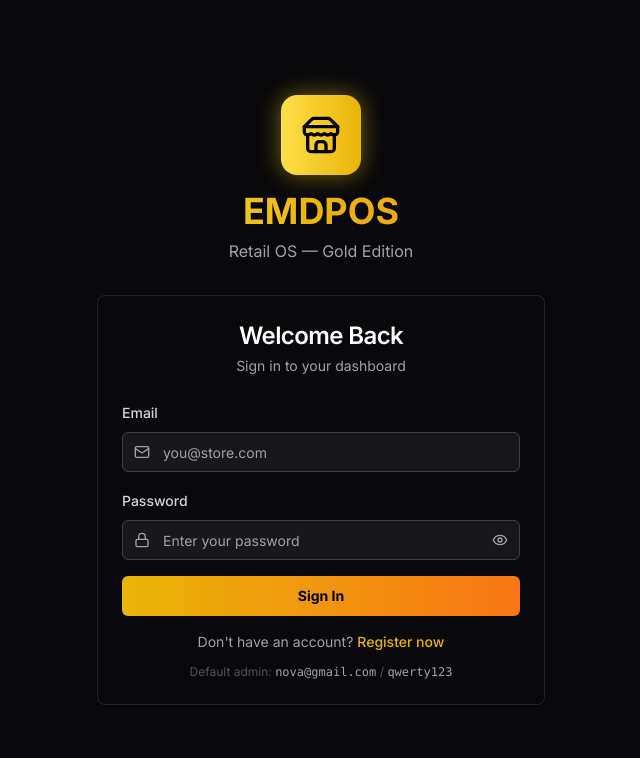
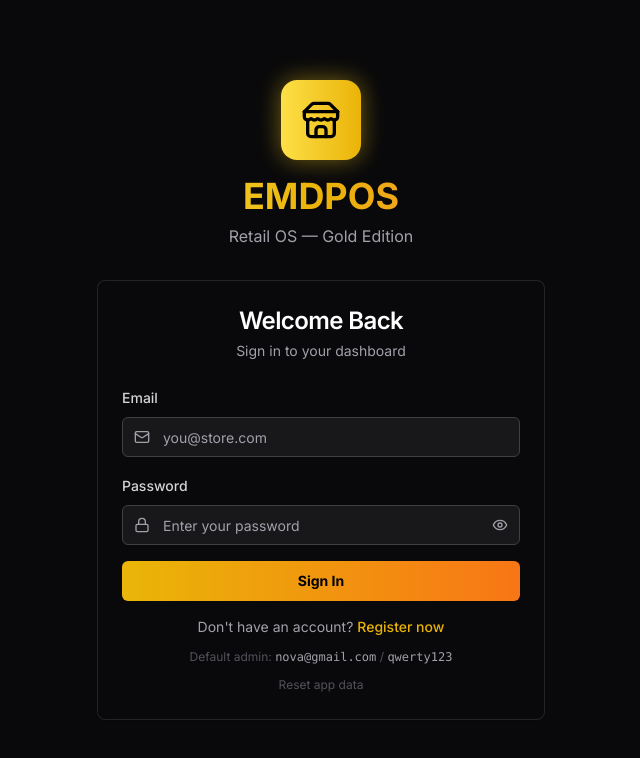
Before and after one commit to nova007gh/HOODMART, a Next.js app: page /login in a window 1280 px wide. Shown: the top 758 px of the page, without its empty margins (319-959 px from the left). Built offline with nearby package versions, Linux system fonts and the light colour scheme; no server answers; the database is empty.

Commit message:
Add reset app data button on login, show registered emails in error, bump SW cache to v2.1.0

```diff
--- a/app/(auth)/login/login-form.tsx
+++ b/app/(auth)/login/login-form.tsx
@@ -2,7 +2,7 @@
 
 import { useState } from 'react'
 import { useRouter, useSearchParams } from 'next/navigation'
-import { login, register } from '@/lib/auth'
+import { login, register, listUsers } from '@/lib/auth'
 import { Button } from '@/components/ui/button'
 import { Input } from '@/components/ui/input'
 import { Label } from '@/components/ui/label'
@@ -44,7 +44,9 @@ export default function LoginForm() {
         toast.success('Welcome back to EMDPOS!')
         router.push('/dashboard')
       } else {
-        setError('Invalid email or password.')
+        const users = listUsers()
+        const knownEmails = users.map((u) => u.email).join(', ')
+        setError(`Invalid email or password. Registered accounts: ${knownEmails || 'none'}`)
       }
     }
 
@@ -157,6 +159,21 @@ export default function LoginForm() {
                   Default admin: <span className="text-zinc-400 font-mono">nova@gmail.com</span> / <span className="text-zinc-400 font-mono">qwerty123</span>
                 </p>
               )}
+              <button
+                type="button"
+                onClick={() => {
+                  if (confirm('This will clear all local data and reset the app. Continue?')) {
+                    localStorage.clear()
+                    if ('serviceWorker' in navigator) {
+                      navigator.serviceWorker.getRegistrations().then((regs) => regs.forEach((r) => r.unregister()))
+                    }
+                    window.location.reload()
+                  }
+                }}
+                className="text-xs text-zinc-600 hover:text-red-400 transition-colors"
+              >
+                Reset app data
+              </button>
             </div>
           </CardContent>
         </Card>
--- a/public/sw.js
+++ b/public/sw.js
@@ -1,4 +1,4 @@
-const CACHE_NAME = 'emdpos-v2.0.0';
+const CACHE_NAME = 'emdpos-v2.1.0';
 const urlsToCache = [
   '/',
   '/login',
```
Also changed, not shown: 1 other file (tests, documents, lock files or other folders).
